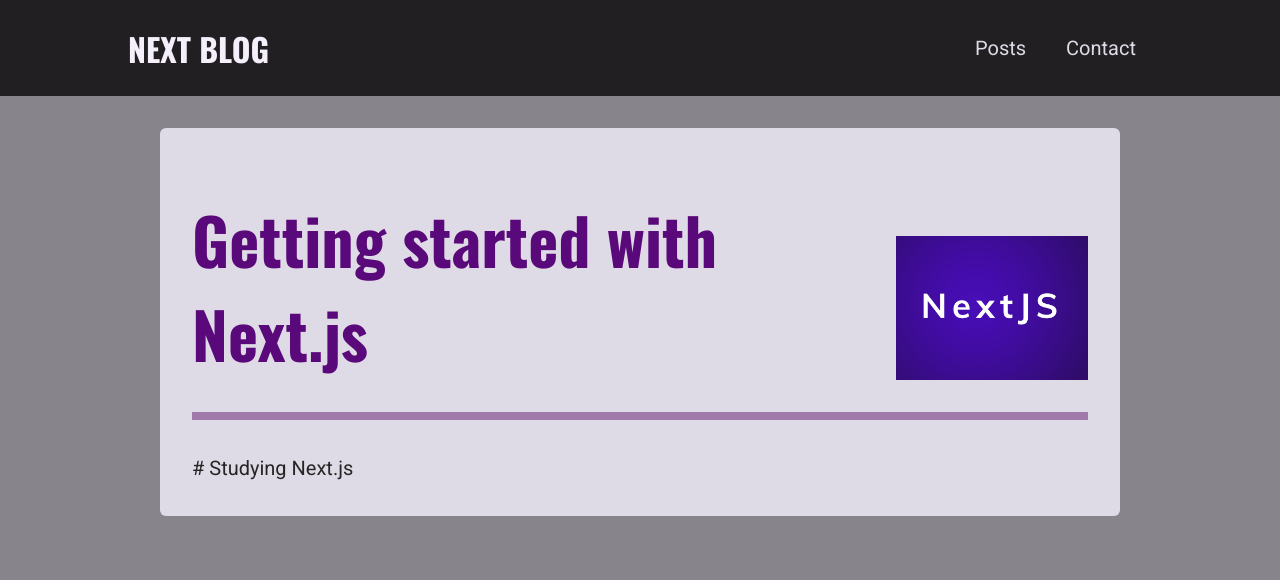
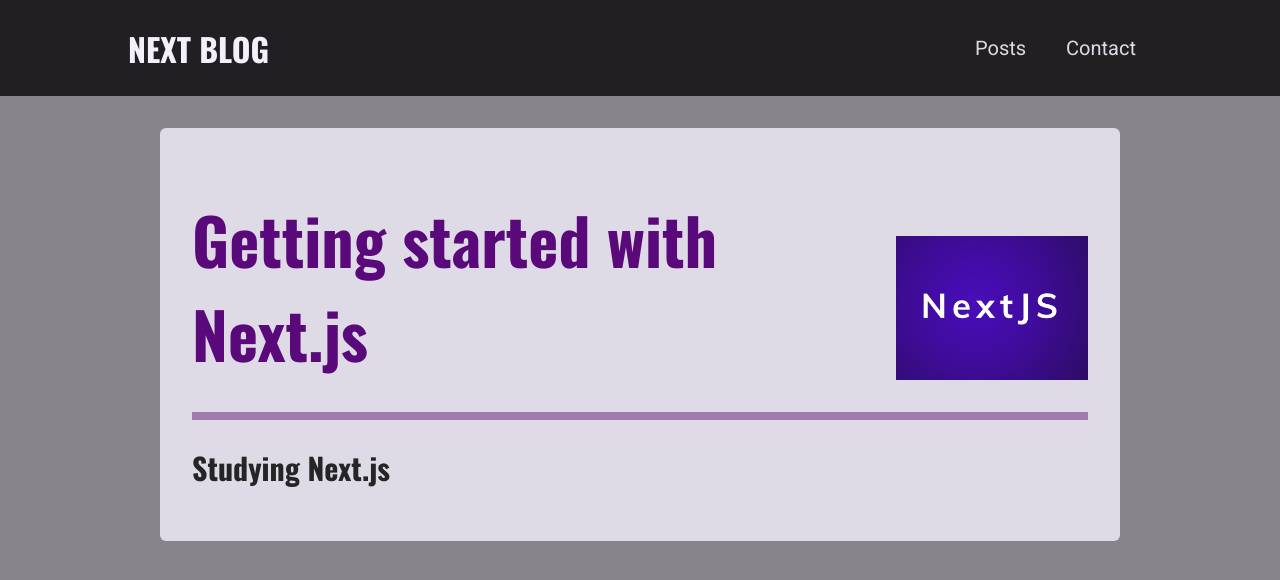
Before and after one commit to donghun-k/keep-learning, a Next.js app: page /posts/getting-started-with-nextjs in a window 1280 px wide. Shown: the top 580 px of the page. Built offline with nearby package versions, Linux system fonts and the light colour scheme.

Commit message:
저장소 통합

```diff
--- a/components/posts/post-detail/post-content.js
+++ b/components/posts/post-detail/post-content.js
@@ -1,5 +1,6 @@
+import ReactMarkdown from 'react-markdown';
+
 import PostHeader from './post-header';
-
 import classes from './post-content.module.css';
 
 const DUMMY_POSTS = {
@@ -16,7 +17,7 @@ const PostContent = () => {
   return (
     <article className={classes.content}>
       <PostHeader title={DUMMY_POSTS.title} image={imagePath} />
-      {DUMMY_POSTS.content}
+      <ReactMarkdown>{DUMMY_POSTS.content}</ReactMarkdown>
     </article>
   );
 };
--- a/package.json
+++ b/package.json
@@ -10,6 +10,7 @@
   "dependencies": {
     "next": "10.0.6",
     "react": "17.0.1",
-    "react-dom": "17.0.1"
+    "react-dom": "17.0.1",
+    "react-markdown": "^8.0.3"
   }
 }
```
Also changed, not shown: 1 other file (tests, documents, lock files or other folders).
